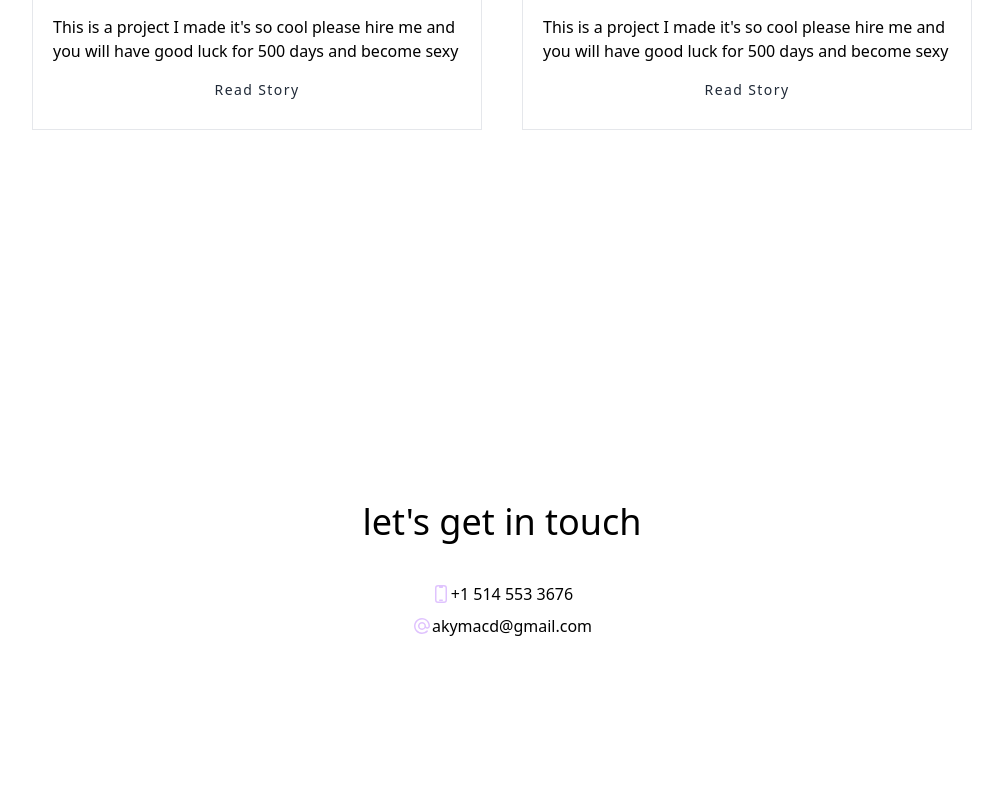
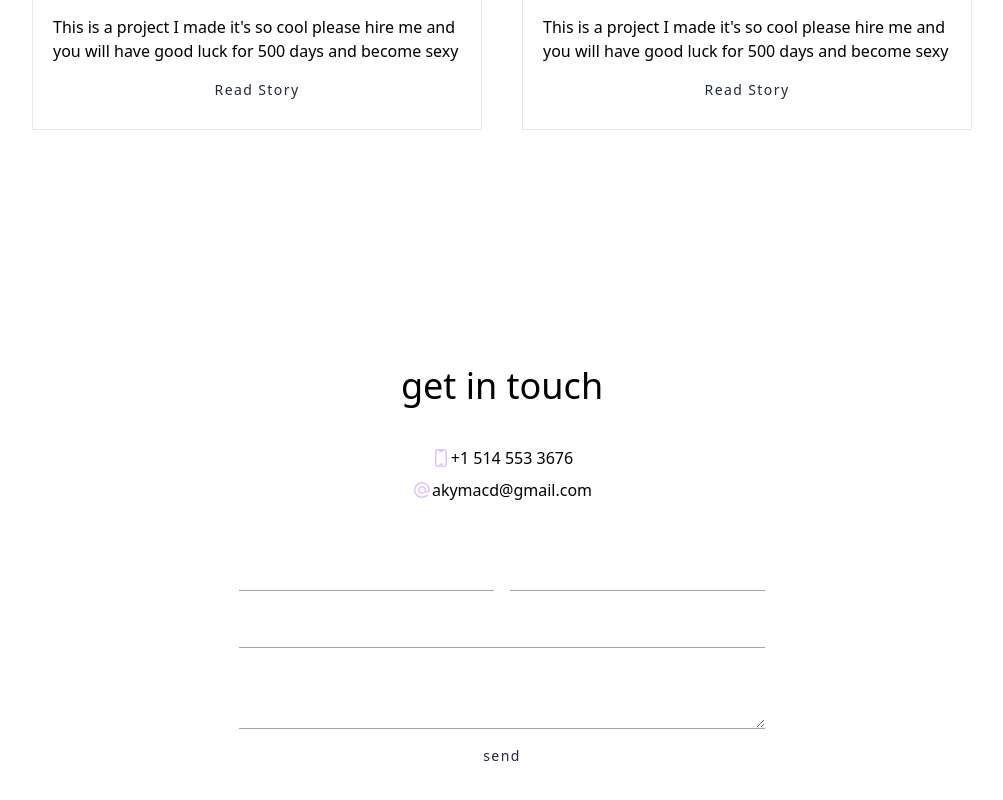
Before and after one commit to solidquartz/portfolio-site, a Next.js app: page / in a window 1280 px wide. Shown: the part 3720-4520 px from the top of the page, without its empty margins (138-1141 px from the left). Built offline with nearby package versions, Linux system fonts and the light colour scheme.

Commit message:
Created form with html

```diff
--- a/components/Contact.tsx
+++ b/components/Contact.tsx
@@ -1,6 +1,6 @@
 import React from "react";
 import { motion } from "framer-motion";
-import { DevicePhoneMobileIcon, AtSymbolIcon } from "@heroicons/react/20/solid";
+import { DevicePhoneMobileIcon, AtSymbolIcon, PaperAirplaneIcon } from "@heroicons/react/20/solid";
 
 type Props = {};
 
@@ -13,7 +13,7 @@ function Contact({}: Props) {
       className="flex flex-col h-screen relative text-center justify-center mx-auto items-center"
     >
       <div>
-        <h3 className="title">let's get in touch</h3>
+        <h3 className="title">get in touch</h3>
       </div>
 
       <div className="space-y-2">
@@ -26,6 +26,19 @@ function Contact({}: Props) {
           <p> akymacd@gmail.com</p>
         </div>
       </div>
+
+      <form className="flex flex-col space-y-2 w-fit mx-auto pt-10">
+        <div className="flex space-x-4">
+          <input type="text" className="input" />
+          <input type="text" className="input" />
+        </div>
+
+        <input type="text" className="input" />
+        <textarea className="input" />
+        <button className="heroButton flex items-center justify-center">
+          send
+        </button>
+      </form>
     </motion.div>
   );
 }
--- a/styles/globals.css
+++ b/styles/globals.css
@@ -9,4 +9,8 @@
   .title {
     @apply text-4xl font-thin py-10
   }
+
+  .input {
+    @apply outline-none border-gray-400 border-b px-3 py-3 text-gray-500 placeholder-gray-400 transition-all focus:border-purple-300/40 focus:text-purple-300
+  }
 }
```
